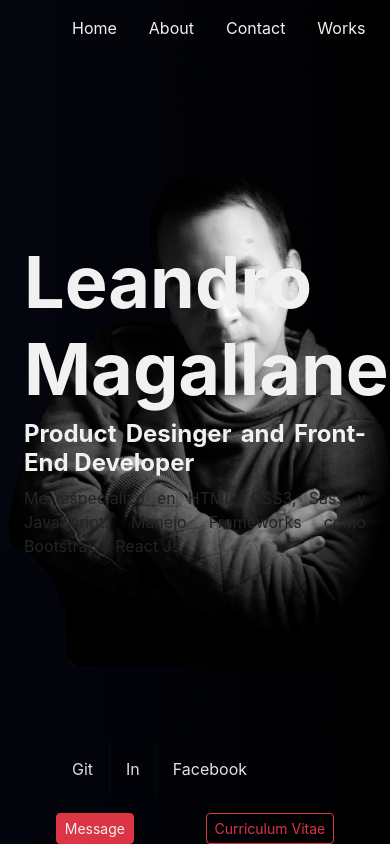
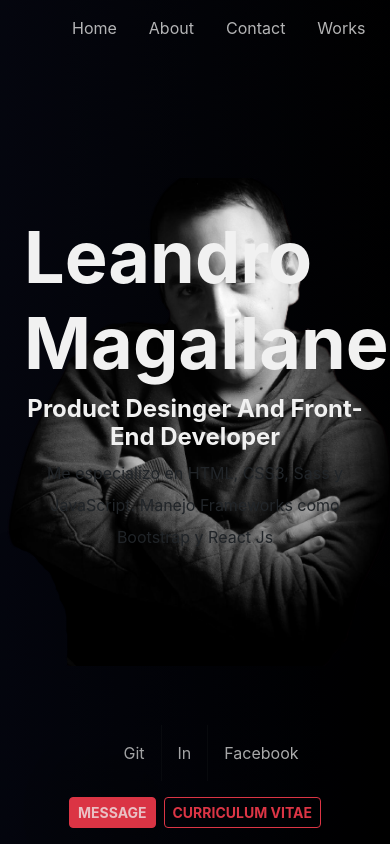
Before and after one commit to leanmaga/myportfolio, a React (Create React App) app in the folder Portfolio/portfolioapp/: page / in a window 390 px wide. Shown: the top 844 px of the page. Built offline with nearby package versions, Linux system fonts and the light colour scheme.

Commit message:
agregar animaciones de navs, mejorar responsive

```diff
--- a/Portfolio/portfolioapp/public/index.html
+++ b/Portfolio/portfolioapp/public/index.html
@@ -38,7 +38,6 @@
       Learn how to configure a non-root public URL by running `npm run build`.
     -->
     <script src="https://kit.fontawesome.com/36630e61f1.js" crossorigin="anonymous"></script>
-
     <title>Porfolio LM</title>
   </head>
   <body>
--- a/Portfolio/portfolioapp/src/components/Icon.jsx
+++ b/Portfolio/portfolioapp/src/components/Icon.jsx
@@ -1,23 +1,27 @@
 import React from 'react'
 import './icon.css'
+import {FontAwesomeIcon} from '@fortawesome/react-fontawesome'
+import {faInstagram, faLinkedinIn, faWhatsapp, faSquareFacebook} from '@fortawesome/free-brands-svg-icons'
 
 const Icon = () => {
   return (
+
     <div className="icon">
-        <div className="caja p-twitter">
-          <a href='https://twitter.com/leanelshark'><i className="fa-brands fa-twitter twitter"></i></a>
-        </div>
-        <div class="caja p-linkedin">
-          <a href='https://linkedin.com/in/leandromagallanes'> <i class="fa-brands fa-linkedin-in linkedin"></i></a>
-        </div>
 
-        <div class="caja p-instagram">
-          <a href='https://www.instagram.com/lean_maga'><i class="fa fa-instagram" id="insta" aria-hidden="true"></i></a>
-        </div>
 
-        <div class="caja p-whatsapp">
-          <a href="https://wa.me/qr/ALIPEVGLH5YDO1"><i class="fa-brands fa-whatsapp whatsapp"></i></a>
-        </div>
+          <a className='caja box-facebook' href={"https://www.facebook.com/lean.maga"} target="_blank" rel="noopener noreferrer"><FontAwesomeIcon className='facebook' icon={faSquareFacebook} /></a>
+
+
+          <a className='caja box-linkedin' href={"https://linkedin.com/in/leandromagallanes"} target="_blank" rel="noopener noreferrer"> <FontAwesomeIcon className='linkedin' icon={faLinkedinIn} /></a>
+
+
+
+          <a className='caja box-instagram' href={"https://www.instagram.com/lean_maga"} target="_blank" rel="noopener noreferrer"><FontAwesomeIcon className='instagram' icon={faInstagram} /></a>
+
+
+
+          <a className='caja box-whatsapp' href={"https://wa.me/qr/ALIPEVGLH5YDO1"} target="_blank" rel="noopener noreferrer"><FontAwesomeIcon className='whatsapp' icon={faWhatsapp} /></a>
+
 
     </div>
 
--- a/Portfolio/portfolioapp/src/components/icon.css
+++ b/Portfolio/portfolioapp/src/components/icon.css
@@ -23,7 +23,7 @@
     align-items: center;
     cursor:  pointer ;
 }
-.p-twitter::before{
+.box-facebook::before{
     content: '';
     background-image: conic-gradient(
         #00acee 20deg,
@@ -34,7 +34,7 @@
     position: absolute;
     animation: rotate 20s linear infinite ;
 }
-.p-twitter::after{
+.box-facebook::after{
     content: "";
     width: 190px;
     height: 190px;
@@ -48,7 +48,7 @@
     letter-spacing: 5px;
     box-shadow: inset 20px 20px 20px #0000008c;
 }
-.p-linkedin::before{
+.box-linkedin::before{
     content: '';
     background-image: conic-gradient(
         rgb(10, 102, 194) 20deg,
@@ -59,7 +59,7 @@
     position: absolute;
     animation: rotate 20s linear infinite ;
 }
-.p-linkedin::after{
+.box-linkedin::after{
     content: "";
     width: 190px;
     height: 190px;
@@ -73,7 +73,7 @@
     letter-spacing: 5px;
     box-shadow: inset 20px 20px 20px #0000008c;
 }
-.p-instagram::before{
+.box-instagram::before{
     content: '';
     background-image: conic-gradient(
         #d6249f 20deg,
@@ -84,7 +84,7 @@
     position: absolute;
     animation: rotate 20s linear infinite ;
 }
-.p-instagram::after{
+.box-instagram::after{
     content: "";
     width: 190px;
     height: 190px;
@@ -98,7 +98,7 @@
     letter-spacing: 5px;
     box-shadow: inset 20px 20px 20px #0000008c;
 }
-.p-whatsapp::before{
+.box-whatsapp::before{
     content: '';
     background-image: conic-gradient(
         #25d366 20deg,
@@ -109,7 +109,7 @@
     position: absolute;
     animation: rotate 20s linear infinite ;
 }
-.p-whatsapp::after{
+.box-whatsapp::after{
     content: "";
     width: 190px;
     height: 190px;
@@ -124,28 +124,30 @@
     box-shadow: inset 20px 20px 20px #0000008c;
 }
 
-.caja i{
-    z-index: 100;
+.icon{
     font-size:5rem;
 }
 
-.twitter{
-    color:#00acee;
+.facebook{
+    color:#3B5998;
+    z-index: 100;
 }
 .linkedin{
-    color: rgb(10, 102, 194)
+    color: rgb(10, 102, 194);
+    z-index: 100;
 }
 .whatsapp{
     color: #25d366;
+    z-index: 100;
 }
-#insta {
+.instagram {
+
+    z-index: 100;
     background: radial-gradient(circle at 30% 107%, #fdf497 0%, #fdf497 5%, #fd5949 45%, #d6249f 60%, #285AEB 90%);
+    background-clip:text;
     -webkit-background-clip: text;
-            /* Also define standard property for compatibility */
-            background-clip: text;
     -webkit-text-fill-color: transparent;
-
-  }
+}
 @keyframes rotate{
     0%{
         transform: rotate(0deg);
--- a/Portfolio/portfolioapp/src/components/nav.css
+++ b/Portfolio/portfolioapp/src/components/nav.css
@@ -5,6 +5,13 @@
     flex-wrap: nowrap;
     list-style: none;
     width: 100%;
+    animation: 1s animate 0.5s forwards;
+    opacity: 0;
+}
+@keyframes animate {
+    100%{
+        opacity: 1;
+    }
 }
 
 .Navbar li a{
--- a/Portfolio/portfolioapp/src/pages/Home.jsx
+++ b/Portfolio/portfolioapp/src/pages/Home.jsx
@@ -39,21 +39,19 @@ const Home = () => {
 
 
         <Row className="box-home-bottom">
-            <Col xs={12} sm={12} md={4} lg={4}>
+            <Col xs={12} sm={12} className="redes-bottom">
                 <ul className="redes-list d-flex">
-                    <li className="nav-item"><a href='https://github.com/leanelshark' >Git</a></li>
+                    <li className="nav-item"><a href='https://github.com/leanelshark' target="_blank" rel="noopener noreferrer" >Git</a></li>
                     <div className="vr"></div>
-                    <li className="nav-item"><a href='https://linkedin.com/in/leandromagallanes'>In</a></li>
+                    <li className="nav-item"><a href='https://linkedin.com/in/leandromagallanes' target="_blank" rel="noopener noreferrer">In</a></li>
                     <div className="vr"></div>
-                    <li className="nav-item"><a href='https://www.facebook.com/lean.maga'>Facebook</a></li>
+                    <li className="nav-item"><a href='https://www.facebook.com/lean.maga' target="_blank" rel="noopener noreferrer">Facebook</a></li>
                 </ul>
             </Col>
-            <Col xs={12} sm={12} md={4} lg={4}>
 
-            </Col>
-            <Col xs={12}sm={12} md={4} lg={4} className='buttons'>
+            <Col xs={12}sm={12}  className='buttons'>
                 <Button className="me-2" variant="danger" size="sm">
-                    <a href="mailto:thesharkcommunity@gmail.com?subject=Mi+pedido&body=Hola+estoy+interesado+en" target="_blank" rel='noreferrer'>Message</a>
+                    <a href="mailto:thesharkcommunity@gmail.com?subject=Mi+pedido&body=Hola+estoy+interesado+en" target="_blank" rel="noopener noreferrer">Message</a>
                 </Button>{' '}
                 <Button variant="outline-danger" size="sm">
                     Curriculum Vitae
--- a/Portfolio/portfolioapp/src/pages/homepage.css
+++ b/Portfolio/portfolioapp/src/pages/homepage.css
@@ -3,14 +3,36 @@
     padding: 0;
     box-sizing: border-box;
 }
+
+html{
+    font-family: montserrat;
+    scroll-behavior: smooth;
+}
+
 body{
     background:  linear-gradient(to right, black,rgb(8, 11, 27),black );
     background-size: 400% 400%;
     animation: animate-background 10s infinite ease-in-out;
 }
-a{list-style: none;
-text-decoration: none;
-color: #f1f1f1;}
+
+ul, nav{
+    text-decoration: none;
+}
+
+a{
+    text-decoration: none;
+    color: #f1f1f1;
+    opacity: .75;
+}
+a:hover{
+    opacity: 1;
+}
+p{
+    line-height: 2;
+    padding: 0 20px;
+    margin-bottom: 30px;
+    text-align: center;
+}
 .container{
     width: 100%;
     height: 100vh;
@@ -40,7 +62,7 @@ color: #f1f1f1;}
 
 
 
-.box-home-center, .box-home-top, .box-home-bottom{
+.box-home-center, .box-home-top{
     width: 100%;
     height: auto;
     text-align: justify;
@@ -52,12 +74,21 @@ color: #f1f1f1;}
     font-weight: 700;
 }
 .box-home-center h4{
-    font-size: 54px;
+    text-transform: capitalize;
+    margin-bottom: 5px;
+    text-align: center;
+    font-size: 45px;
     color: #f1f1f1;
     font-weight: 700;
 }
 
-@media screen and (min-width: 768px) {
+.redes-bottom{
+    display: flex;
+    justify-content: space-around;
+    align-items: center;
+}
+
+@media screen and (min-width: 1024px) {
     .name{
         content: '';
         border-bottom: 4px solid rgb(212, 57, 57);
@@ -74,7 +105,15 @@ color: #f1f1f1;}
     flex-wrap: nowrap;
     text-decoration: none;
     list-style: none;
+    animation: 1s animate 0.5s forwards;
+    opacity: 0;
 }
+@keyframes animate {
+    100%{
+        opacity: 1;
+    }
+}
+
 .redes-list li {
     color: #f1f1f1;
     text-decoration: none;
@@ -86,11 +125,16 @@ color: #f1f1f1;}
 }
 .buttons{
     display: flex;
-    justify-content: space-around;
+    justify-content: center;
     align-items: center;
     filter: drop-shadow(0px 0px 100px black);
+    margin-bottom: 2rem ;
 }
 .buttons button{
+    text-transform: uppercase;
+    font-weight: bold;
+    text-align: center;
+    opacity: 1;
     filter: drop-shadow(0px 0px 100px black);
 }
 
@@ -110,6 +154,9 @@ color: #f1f1f1;}
     .box-home-center h4{
         font-size: 24px;
 
+    }
+    .box-home-bottom .buttons{
+        margin-bottom: 1rem;
     }
     .profession{
         font-size: 24px;
@@ -156,9 +203,18 @@ color: #f1f1f1;}
     .box-home-top h1{
         display: none;
     }
+    .box-home-bottom .buttons{
+        margin-bottom: 1rem;
+    }
 }
 @media screen and (max-width: 767px) {
+    .box-home-bottom .buttons{
+        margin-bottom: 1rem;
+    }
 
+    h4{
+        font-size: 30px;
+    }
 }
 
 @media screen and (max-width: 991px) {
```
Also changed, not shown: Portfolio/portfolioapp/package.json (+8 -3 lines), 1 other file (tests, documents, lock files or other folders).
